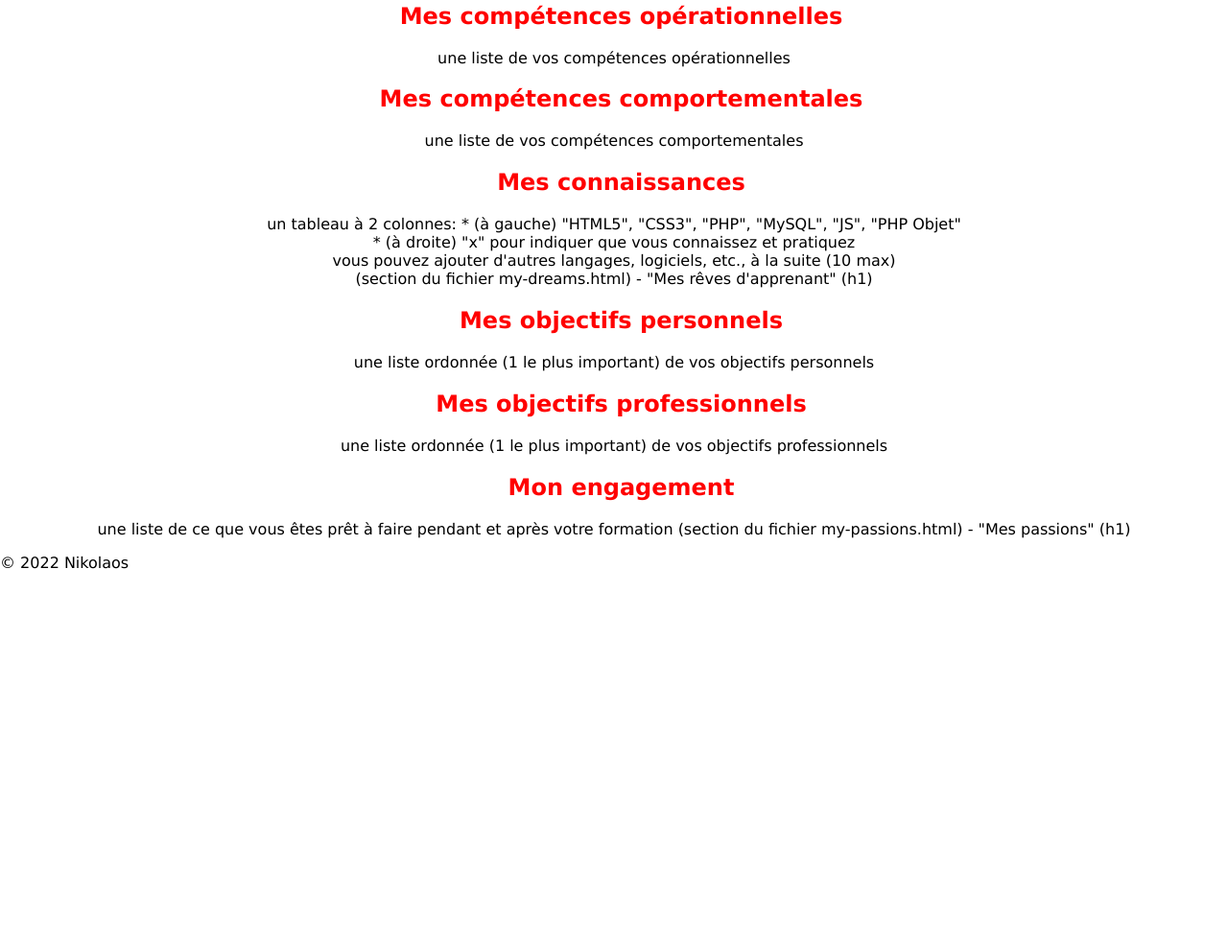
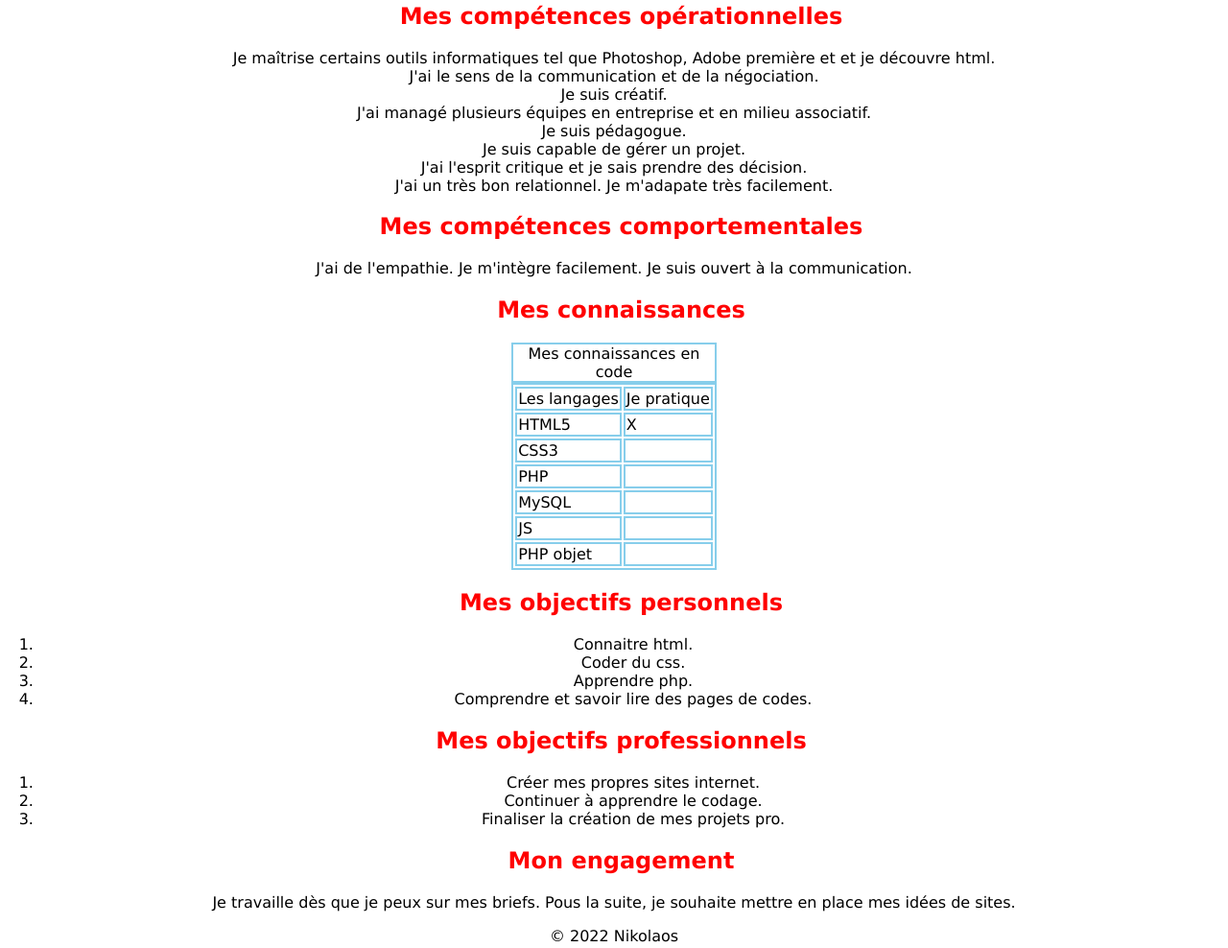
Before and after one commit to Incroyable-Dev-PHP/nics-html, a plain HTML site: page about-me.html in a window 1280 px wide. Shown: the part 267-1255 px from the top of the page at 96% size. Before the commit the page ends 879 px from the top, so only its background shows below. Drawn offline with Linux system fonts and the light colour scheme; files that its build step writes are made by us from their sources.

Commit message:
first commit

```diff
--- a/about-me.html
+++ b/about-me.html
@@ -3,7 +3,7 @@
 <head>
   <meta charset="utf-8" />
   <title>A propos de moi</title>
-  <link rel="stylesheet" href="style.css">
+  <link rel="stylesheet" href="css/style.css">
 </head>
 <body>
     <nav>
@@ -17,30 +17,56 @@
     </nav>
 </body>
 
-<center><h2>Mes compétences opérationnelles</h2>
-    <p>une liste de vos compétences opérationnelles</p>
+<center>
+<h2>Mes compétences opérationnelles</h2>
+    <p>Je maîtrise certains outils informatiques tel que Photoshop, Adobe première et et je découvre html.<br>
+        J'ai le sens de la communication et de la négociation.<br>
+        Je suis créatif.<br>
+        J'ai managé plusieurs équipes en entreprise et en milieu associatif.<br>
+        Je suis pédagogue.<br>
+        Je suis capable de gérer un projet.<br>
+        J'ai l'esprit critique et je sais prendre des décision.<br>
+        J'ai un très bon relationnel.
+        Je m'adapate très facilement.
+    </p>
 
 <h2>Mes compétences comportementales</h2>
-    <p>une liste de vos compétences comportementales</p>
+    <p>J'ai de l'empathie. Je m'intègre facilement. Je suis ouvert à la communication.</p>
 
 <h2>Mes connaissances</h2>
-    <p>un tableau à 2 colonnes:
-        * (à gauche) "HTML5", "CSS3", "PHP", "MySQL", "JS", "PHP Objet"<br>
-        * (à droite) "x" pour indiquer que vous connaissez et pratiquez<br>
-      vous pouvez ajouter d'autres langages, logiciels, etc., à la suite (10 max)<br>
-    (section du fichier my-dreams.html) - "Mes rêves d'apprenant" (h1)<br></p>
+<table>
+    <caption>Mes connaissances en code</caption>
+    <tr> <td>Les langages</td> <td> Je pratique</td> </tr>
+
+    <tr> <td>HTML5</td> <td>X</td> </tr>
+    <tr> <td>CSS3</td> <td></td> </tr>
+    <tr> <td>PHP</td> <td></td> </tr>
+    <tr> <td>MySQL</td> <td></td> </tr>
+    <tr> <td>JS</td> <td></td> </tr>
+    <tr> <td>PHP objet</td> <td></td> </tr>
+</table>
 
 <h2>Mes objectifs personnels</h2>
-    <p>une liste ordonnée (1 le plus important) de vos objectifs personnels</p>
+<ol>
+    <li>Connaitre html.</li>
+    <li>Coder du css.</li>
+    <li>Apprendre php.</li>
+    <li>Comprendre et savoir lire des pages de codes.</li>
+</ol>
 
 <h2>Mes objectifs professionnels</h2>
-    <p>une liste ordonnée (1 le plus important) de vos objectifs professionnels</p>
+<ol>
+    <li>Créer mes propres sites internet.</li>
+    <li>Continuer à apprendre le codage.</li>
+    <li>Finaliser la création de mes projets pro.</li>
+</ol>
 
 <h2>Mon engagement</h2>
-    <p>une liste de ce que vous êtes prêt à faire pendant et après votre formation
-        (section du fichier my-passions.html) - "Mes passions" (h1)</p>
+    <p>Je travaille dès que je peux sur mes briefs. Pous la suite, je souhaite mettre en place mes idées de sites.</p>
 </center>
 
-<footer>
-    <p>© 2022 Nikolaos</p>
-</footer>
+<center>
+    <footer>
+        <p>© 2022 Nikolaos</p>
+    </footer>
+</center>
--- a/css/style.css
+++ b/css/style.css
@@ -34,3 +34,9 @@ githtml, body {
  a:active, a:focus {
   color: red;
  }
+
+ table, caption, th, td {
+
+  border: 2px solid skyblue
+
+  }
```
Also changed, not shown: cv-fr.pdf.html (+9 -4 lines), index.html (+20 -19 lines), my-dreams.html (+1 -1 lines), my-passions.html (+31 -36 lines), images/Aïkido_2.jpg (deleted), images/Ma_guitare_fender_hellcat_2.webp (deleted), images/Mes_portraits_3.jpg (deleted), images/Mini_Aïkido_2.webp (deleted), images/Mini_Ma_guitare_fender_hellcat_2.webp (deleted), images/Mini_mes_portraits_2.webp (deleted), images/Mini_mes_portraits_3.webp (deleted), 2 other files.
